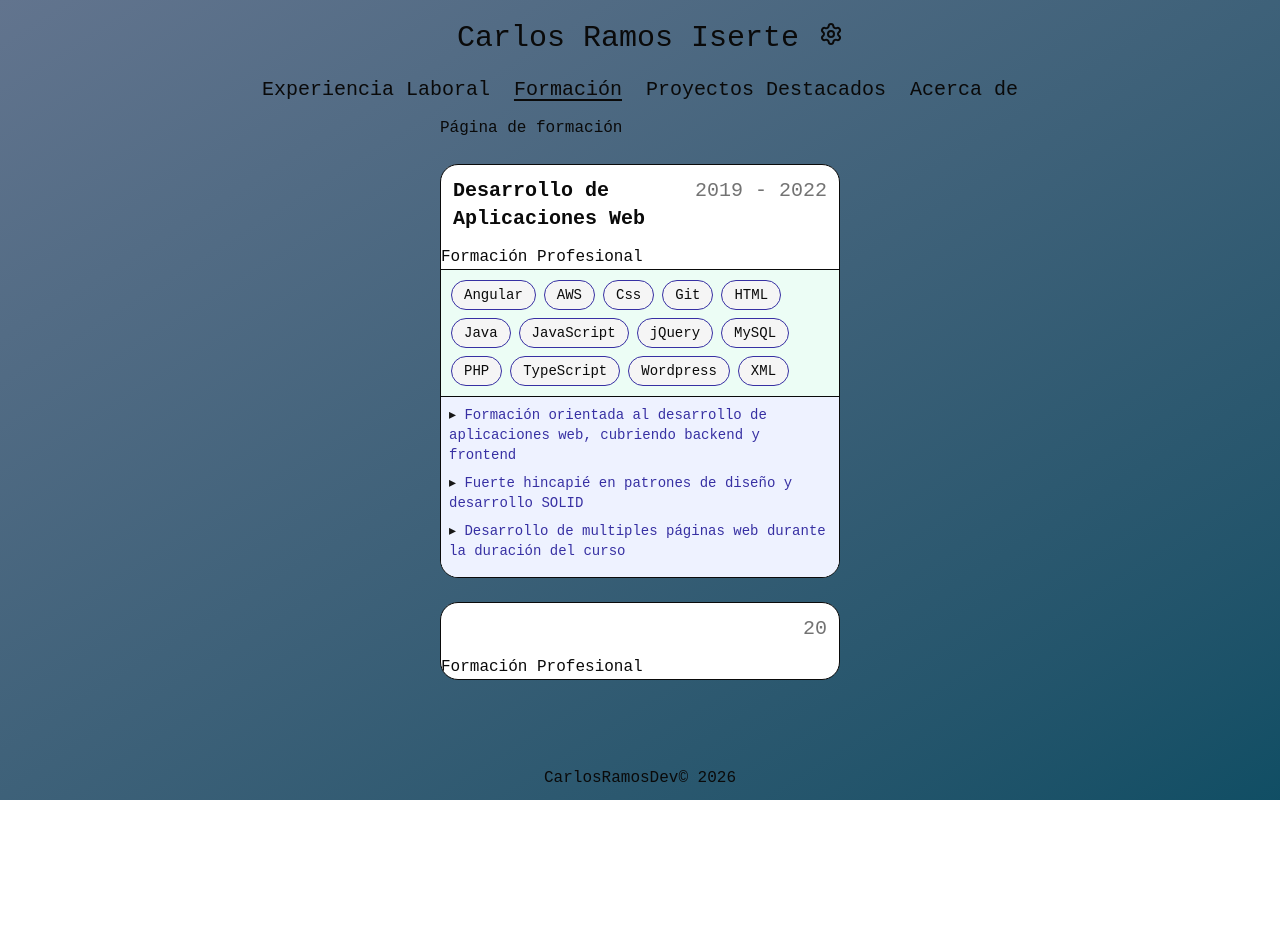
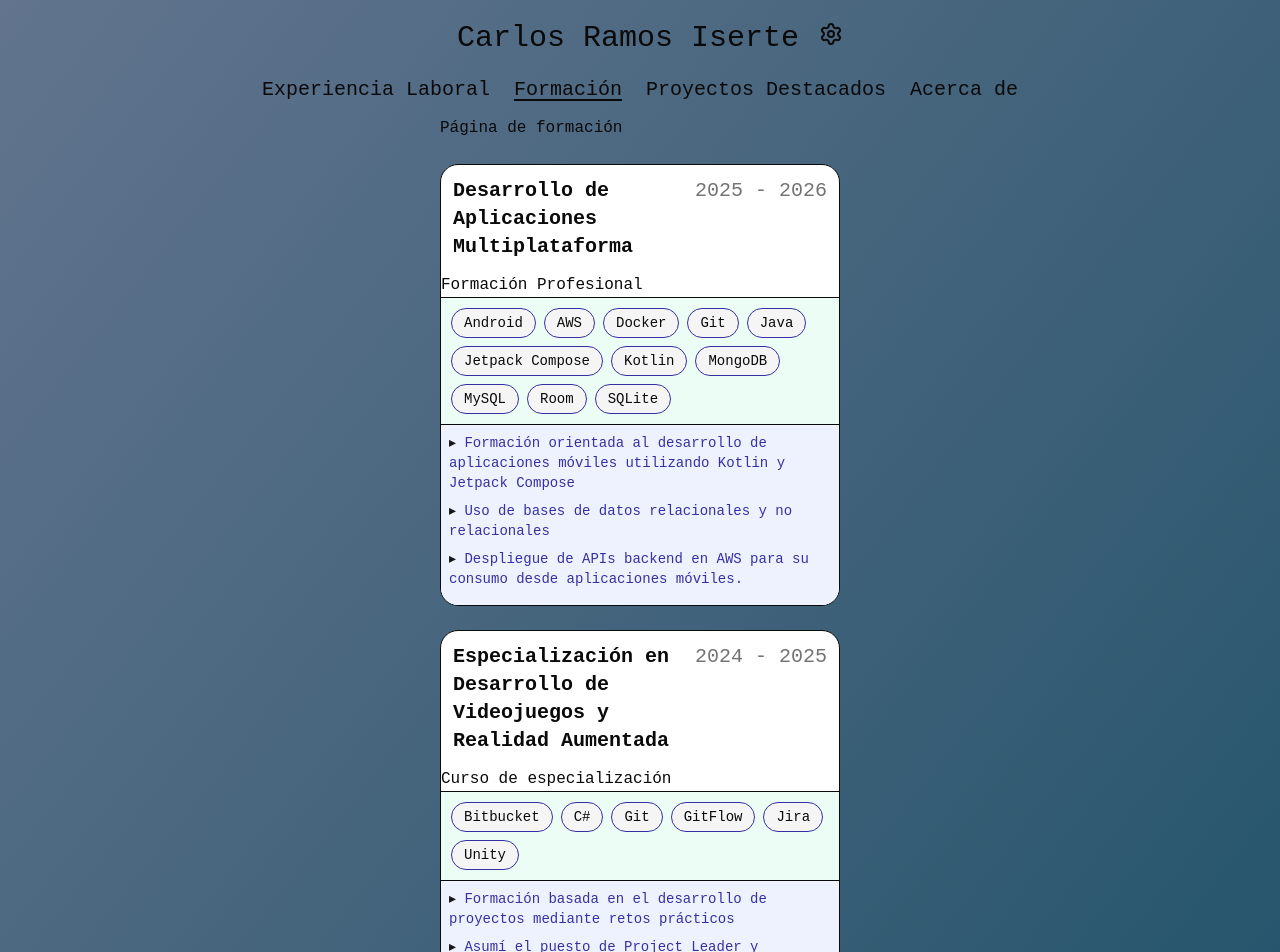
Before and after one commit to CarlosRamosDeveloper/portfolio, a React (Vite) app: page /education in a window 1280 px wide. Shown: the top 952 px of the page. Before the commit the page ends 800 px from the top, so only its background shows below. Built offline with nearby package versions, Linux system fonts and the light colour scheme.

Commit message:
implemented educational information

```diff
--- a/src/portfolio/data/EducationData.ts
+++ b/src/portfolio/data/EducationData.ts
@@ -64,94 +64,94 @@ export const EducationData: Education[] = [
       },
     ],
   },
-  //   {
-  //     id: 2,
-  //     title: 'Especialización en Desarrollo de Videojuegos y Realidad Aumentada',
-  //     type: 'specialization',
-  //     institution: 'IES El Caminàs',
-  //     startYear: 2024,
-  //     endYear: 2025,
-  //     techStack: ['Bitbucket', 'C#', 'Git', 'GitFlow', 'Jira', 'Unity'],
-  //     description: [
-  //       'Formación basada en el desarrollo de proyectos mediante retos prácticos',
-  //       'Asumí el puesto de Project Leader y gestioné dos equipos diferentes para realizar dos retos',
-  //     ],
-  //     projects: [
-  //       {
-  //         name: 'Escape From Purgatory',
-  //         description: [
-  //           'Juego 2D de género Metroidvania',
-  //           'Desarrollado por un equipo de 3 personas',
-  //           'Participación activa en el desarrollo del proyecto además de las labores de gestión.',
-  //           'Gestión del proyecto y coordinación del equipo mediante Jira',
-  //           'Control de versiones usando Bitbucket siguiendo la metodología Gitflow',
-  //           'Sistema de progresión basado en Power-Ups que desbloquean nuevas habilidades.',
-  //           'Sistema de Backtracking basado en las habilidades adquiridas durante la progresión.',
-  //           'Diseño y estructuración del escenario, adaptándolo al sistema de progresión del jugador.',
-  //           'Diseño y equilibrio de las mecánicas del personaje jugable, enemigos y jefes.',
-  //         ],
-  //         techStack: ['C#', 'Unity'],
-  //       },
-  //       {
-  //         name: 'Chests, Please',
-  //         description: [
-  //           'Juego 3D inspirado en Papers, Please ambientado en las aduanas de una ciudad medieval',
-  //           'Desarrollado por un equipo de 4 personas',
-  //           'Participación activa en el desarrollo del proyecto además de las labores de gestión.',
-  //           'Gestión del proyecto y coordinación del equipo mediante Jira',
-  //           'Control de versiones usando Bitbucket siguiendo la metodología Gitflow',
-  //           'Implementación de 9 finales diferentes en función de las decisiones del jugador',
-  //           'Generación procedural de npcs',
-  //           'Sistema de inspección de mercancías',
-  //           'Sistema de sobornos que permite al jugador aceptar pagos a cambio de permitir el acceso a determinados NPCs',
-  //           'Sistema de consecuencias basado en las decisiones y acciones del jugador',
-  //           'Sistema de economía dinámica en el que la cantidad de NPCs y mercaderes presentes en la ciudad afecta directamente a su economía.',
-  //           'Sistema de clima que modifica el consumo de combustible de la ciudad en función de las condiciones meteorológicas.',
-  //           'Sistema de crímenes en el que determinados NPCs pueden hacer desaparecer a otros personajes, incluidos familiares del jugador e incluso este.',
-  //           'Sistema de familia que permite realizar un seguimiento de los familiares del jugador. Si todos desaparecen o mueren, la partida termina.',
-  //         ],
-  //         techStack: ['C#', 'Unity'],
-  //       },
-  //     ],
-  //   },
-  //   {
-  //     id: 3,
-  //     title: 'Desarrollo de Aplicaciones Multiplataforma',
-  //     type: 'vocational_training',
-  //     institution: 'IES El Caminàs',
-  //     startYear: 2025,
-  //     endYear: 2026,
-  //     techStack: [
-  //       'Android',
-  //       'AWS',
-  //       'Docker',
-  //       'Git',
-  //       'Java',
-  //       'Jetpack Compose',
-  //       'Kotlin',
-  //       'MongoDB',
-  //       'MySQL',
-  //       'Room',
-  //       'SQLite',
-  //     ],
-  //     description: [
-  //       'Formación orientada al desarrollo de aplicaciones móviles utilizando Kotlin y Jetpack Compose',
-  //       'Uso de bases de datos relacionales y no relacionales',
-  //       'Despliegue de APIs backend en AWS para su consumo desde aplicaciones móviles.',
-  //     ],
-  //     projects: [
-  //       {
-  //         name: 'PasswordManagerApp',
-  //         techStack: ['Android', 'Jetpack Compose', 'Kotlin'],
-  //         repository:
-  //           'https://github.com/CarlosRamosDeveloper/PasswordManagerApp',
-  //         description: [
-  //           'Aplicación para la generación y gestión de contraseñas',
-  //           'En estado de desarrollo',
-  //           'Permite la generación de contraseñas siguiendo diferentes criterios',
-  //           'Algoritmo de puntuación de contraseñas en función de caracteres diferentes, patrones repetidos, longitud de contraseña, etc',
-  //         ],
-  //       },
-  //     ],
-  //   },
+  {
+    id: 2,
+    title: 'Especialización en Desarrollo de Videojuegos y Realidad Aumentada',
+    type: 'specialization',
+    institution: 'IES El Caminàs',
+    startYear: 2024,
+    endYear: 2025,
+    techStack: ['Bitbucket', 'C#', 'Git', 'GitFlow', 'Jira', 'Unity'],
+    description: [
+      'Formación basada en el desarrollo de proyectos mediante retos prácticos',
+      'Asumí el puesto de Project Leader y gestioné dos equipos diferentes para realizar dos retos',
+    ],
+    projects: [
+      {
+        name: 'Escape From Purgatory',
+        description: [
+          'Juego 2D de género Metroidvania',
+          'Desarrollado por un equipo de 3 personas',
+          'Participación activa en el desarrollo del proyecto además de las labores de gestión.',
+          'Gestión del proyecto y coordinación del equipo mediante Jira',
+          'Control de versiones usando Bitbucket siguiendo la metodología Gitflow',
+          'Sistema de progresión basado en Power-Ups que desbloquean nuevas habilidades.',
+          'Sistema de Backtracking basado en las habilidades adquiridas durante la progresión.',
+          'Diseño y estructuración del escenario, adaptándolo al sistema de progresión del jugador.',
+          'Diseño y equilibrio de las mecánicas del personaje jugable, enemigos y jefes.',
+        ],
+        techStack: ['C#', 'Unity'],
+      },
+      {
+        name: 'Chests, Please',
+        description: [
+          'Juego 3D inspirado en Papers, Please ambientado en las aduanas de una ciudad medieval',
+          'Desarrollado por un equipo de 4 personas',
+          'Participación activa en el desarrollo del proyecto además de las labores de gestión.',
+          'Gestión del proyecto y coordinación del equipo mediante Jira',
+          'Control de versiones usando Bitbucket siguiendo la metodología Gitflow',
+          'Implementación de 9 finales diferentes en función de las decisiones del jugador',
+          'Generación procedural de npcs',
+          'Sistema de inspección de mercancías',
+          'Sistema de sobornos que permite al jugador aceptar pagos a cambio de permitir el acceso a determinados NPCs',
+          'Sistema de consecuencias basado en las decisiones y acciones del jugador',
+          'Sistema de economía dinámica en el que la cantidad de NPCs y mercaderes presentes en la ciudad afecta directamente a su economía.',
+          'Sistema de clima que modifica el consumo de combustible de la ciudad en función de las condiciones meteorológicas.',
+          'Sistema de crímenes en el que determinados NPCs pueden hacer desaparecer a otros personajes, incluidos familiares del jugador e incluso este.',
+          'Sistema de familia que permite realizar un seguimiento de los familiares del jugador. Si todos desaparecen o mueren, la partida termina.',
+        ],
+        techStack: ['C#', 'Unity'],
+      },
+    ],
+  },
+  {
+    id: 3,
+    title: 'Desarrollo de Aplicaciones Multiplataforma',
+    type: 'vocational_training',
+    institution: 'IES El Caminàs',
+    startYear: 2025,
+    endYear: 2026,
+    techStack: [
+      'Android',
+      'AWS',
+      'Docker',
+      'Git',
+      'Java',
+      'Jetpack Compose',
+      'Kotlin',
+      'MongoDB',
+      'MySQL',
+      'Room',
+      'SQLite',
+    ],
+    description: [
+      'Formación orientada al desarrollo de aplicaciones móviles utilizando Kotlin y Jetpack Compose',
+      'Uso de bases de datos relacionales y no relacionales',
+      'Despliegue de APIs backend en AWS para su consumo desde aplicaciones móviles.',
+    ],
+    projects: [
+      {
+        name: 'PasswordManagerApp',
+        techStack: ['Android', 'Jetpack Compose', 'Kotlin'],
+        repository:
+          'https://github.com/CarlosRamosDeveloper/PasswordManagerApp',
+        description: [
+          'Aplicación para la generación y gestión de contraseñas',
+          'En estado de desarrollo',
+          'Permite la generación de contraseñas siguiendo diferentes criterios',
+          'Algoritmo de puntuación de contraseñas en función de caracteres diferentes, patrones repetidos, longitud de contraseña, etc',
+        ],
+      },
+    ],
+  },
 ];
```
